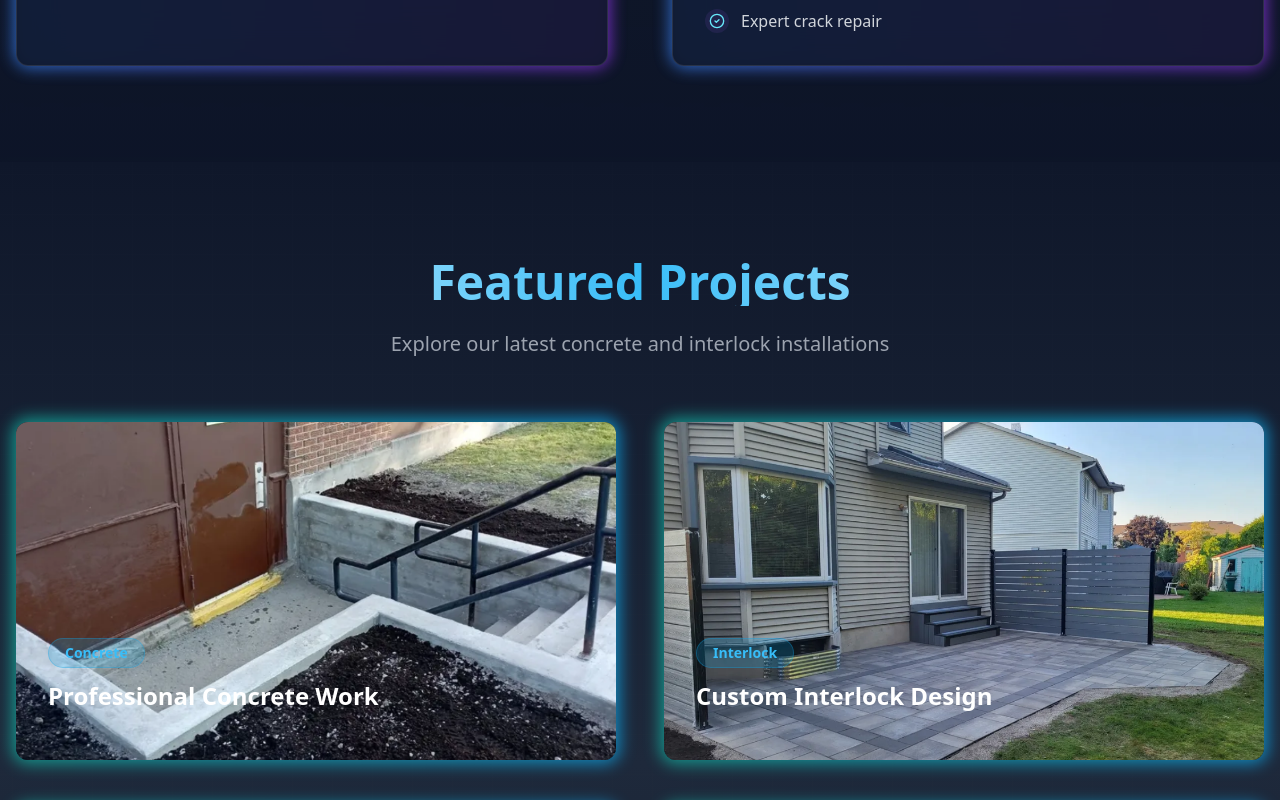
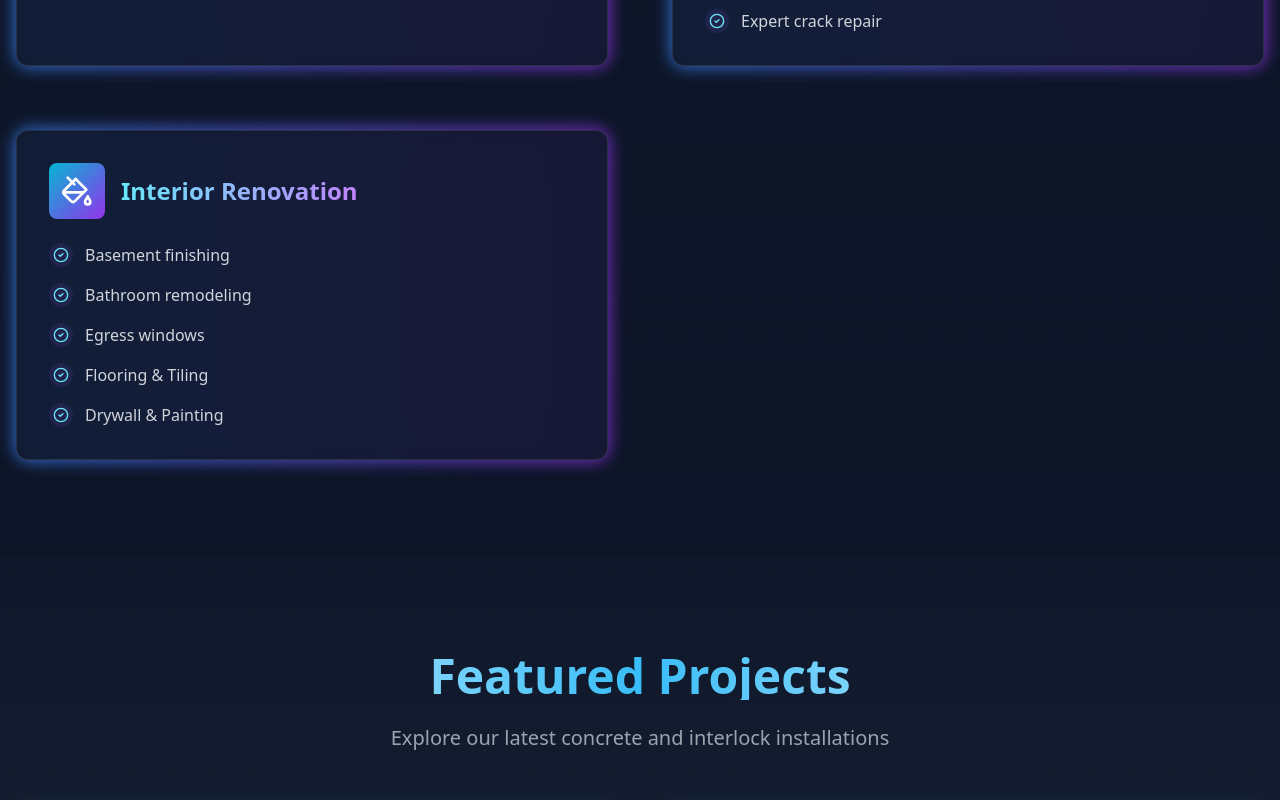
Before and after one commit to simplifaisoul/AzHOME-Refreshed, a React (Vite) app: page / in a window 1280 px wide. Shown: the part 1280-2080 px from the top of the page. Built offline with nearby package versions, Linux system fonts and the light colour scheme.

Commit message:
feat: Add Interior Renovation service and update favicon

```diff
--- a/index.html
+++ b/index.html
@@ -2,7 +2,7 @@
 <html lang="en">
   <head>
     <meta charset="UTF-8" />
-    <link rel="icon" type="image/svg+xml" href="/vite.svg" />
+    <link rel="icon" type="image/svg+xml" href="/favicon.svg" />
     <meta name="viewport" content="width=device-width, initial-scale=1.0" />
     <title>AZ Home Renovation - Expert Concrete & Interlock Solutions</title>
     <meta name="description" content="Professional concrete and interlock services in Ontario. Specializing in driveways, patios, foundations, and custom concrete solutions." />
--- a/src/pages/Home.tsx
+++ b/src/pages/Home.tsx
@@ -2,7 +2,7 @@ import React, { useEffect, useState } from 'react';
 import { motion, useScroll, useTransform, AnimatePresence } from 'framer-motion';
 import { useInView } from 'react-intersection-observer';
 import { Link } from 'react-router-dom';
-import { ArrowRight, Star, Phone, MapPin, Clock, CheckCircle2, Hammer, Construction } from 'lucide-react';
+import { ArrowRight, Star, Phone, MapPin, Clock, CheckCircle2, Hammer, Construction, PaintBucket } from 'lucide-react';
 
 export default function Home() {
   const { scrollY } = useScroll();
@@ -24,6 +24,11 @@ export default function Home() {
       image: "//img1.wsimg.com/isteam/ip/a931a610-be40-4e17-907d-d49693ad4cff/1.JPG",
       title: "Quality Concrete Work",
       description: "Superior concrete solutions for residential and commercial projects"
+    },
+    {
+      image: "/images/Egress window installation And After.jpg",
+      title: "Expert Interior Renovation",
+      description: "Complete basement finishing, bathroom remodeling, and interior updates"
     }
   ];
 
@@ -50,6 +55,17 @@ export default function Home() {
         "Steps & walkways",
         "Expert crack repair"
       ]
+    },
+    {
+      icon: PaintBucket,
+      title: "Interior Renovation",
+      items: [
+        "Basement finishing",
+        "Bathroom remodeling",
+        "Egress windows",
+        "Flooring & Tiling",
+        "Drywall & Painting"
+      ]
     }
   ];
 
@@ -73,6 +89,11 @@ export default function Home() {
       image: "/images/Interlock Driveway.jpg",
       category: "Interlock",
       title: "Premium Driveway Installation"
+    },
+    {
+      image: "/images/Egress window installation And After.jpg",
+      category: "Renovation",
+      title: "Basement Transformation"
     }
   ];
 
```
Also changed, not shown: public/favicon.svg (added), 28 other files (tests, documents, lock files or other folders).
